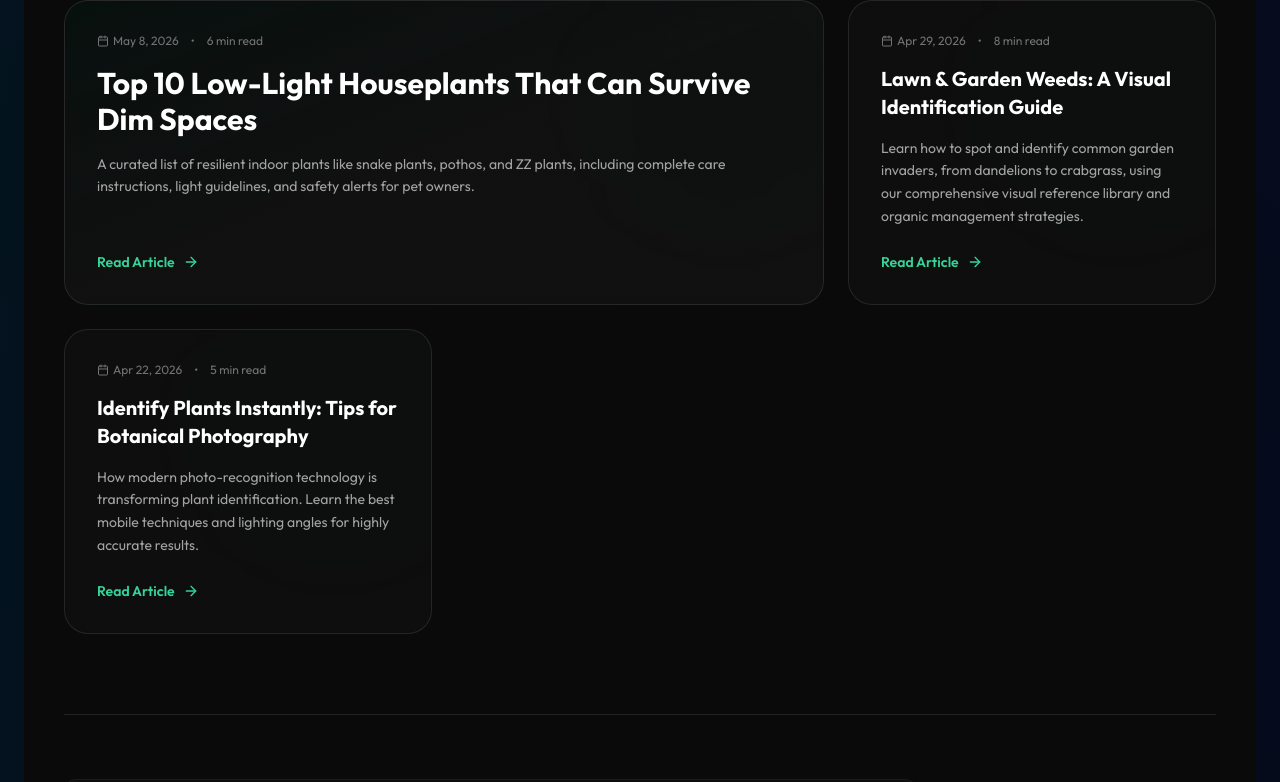
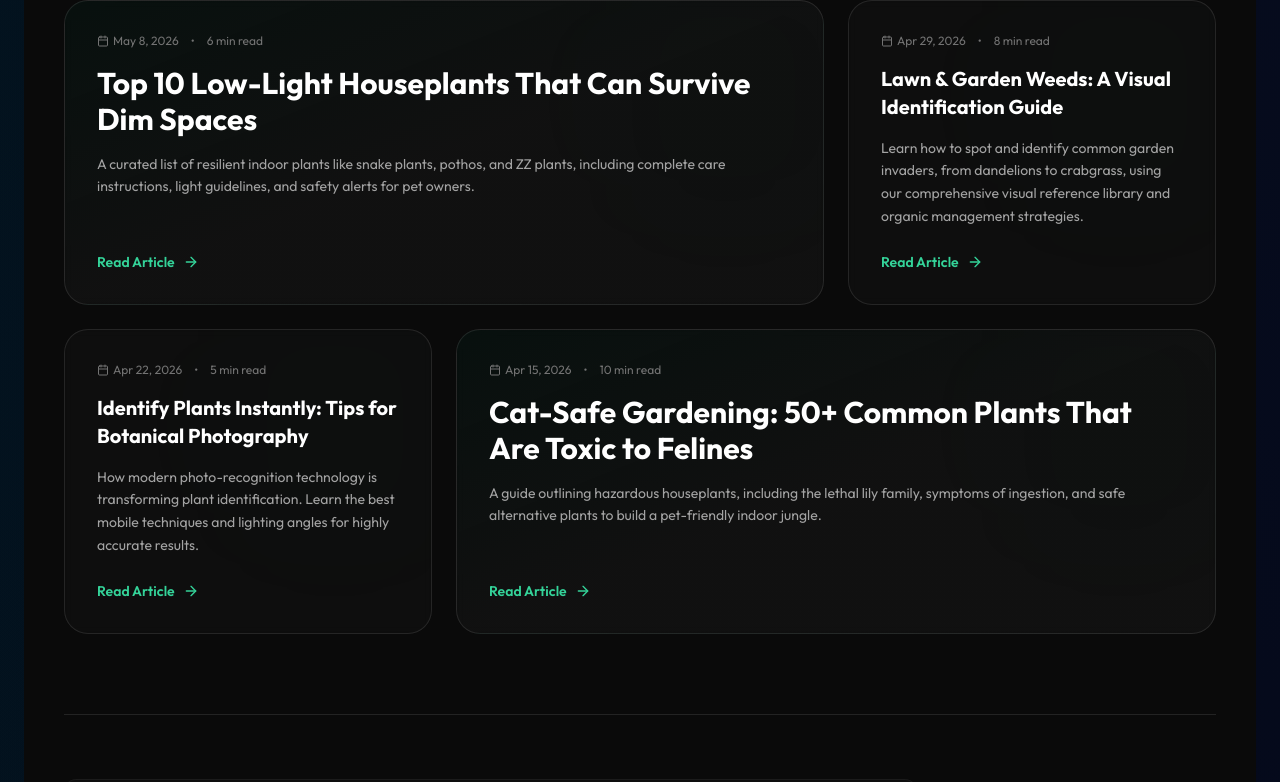
Before and after one commit to Charles-CS/Vera, a Next.js app: page /blog in a window 1280 px wide. Shown: the part 493-1275 px from the top of the page. Built offline with nearby package versions, Linux system fonts and the light colour scheme.

Commit message:
style: balance featured articles grid with 4 items in a 2x2 layout

```diff
--- a/src/app/blog/page.tsx
+++ b/src/app/blog/page.tsx
@@ -51,7 +51,8 @@ const blogPosts: BlogPost[] = [
     excerpt: "A guide outlining hazardous houseplants, including the lethal lily family, symptoms of ingestion, and safe alternative plants to build a pet-friendly indoor jungle.",
     category: "toxic",
     date: "Apr 15, 2026",
-    readTime: "10 min read"
+    readTime: "10 min read",
+    featured: true
   },
   {
     id: 5,
@@ -360,7 +361,7 @@ export default function BlogPage() {
                 <div
                   key={post.id}
                   className={`relative overflow-hidden rounded-3xl border border-white/10 p-8 backdrop-blur-sm flex flex-col justify-between hover:border-white/20 transition-all duration-300 ${
-                    idx === 0
+                    idx === 0 || idx === 3
                       ? 'lg:col-span-2 bg-gradient-to-br from-emerald-950/20 via-neutral-900/50 to-neutral-900/50'
                       : 'bg-white/[0.02]'
                   }`}
@@ -376,7 +377,7 @@ export default function BlogPage() {
                       <span>{post.readTime}</span>
                     </div>
                     <h3 className={`font-bold text-white mb-4 group-hover:text-emerald-400 transition-colors ${
-                      idx === 0 ? 'text-2xl md:text-3xl' : 'text-xl'
+                      idx === 0 || idx === 3 ? 'text-2xl md:text-3xl' : 'text-xl'
                     }`}>
                       {post.title}
                     </h3>
```
